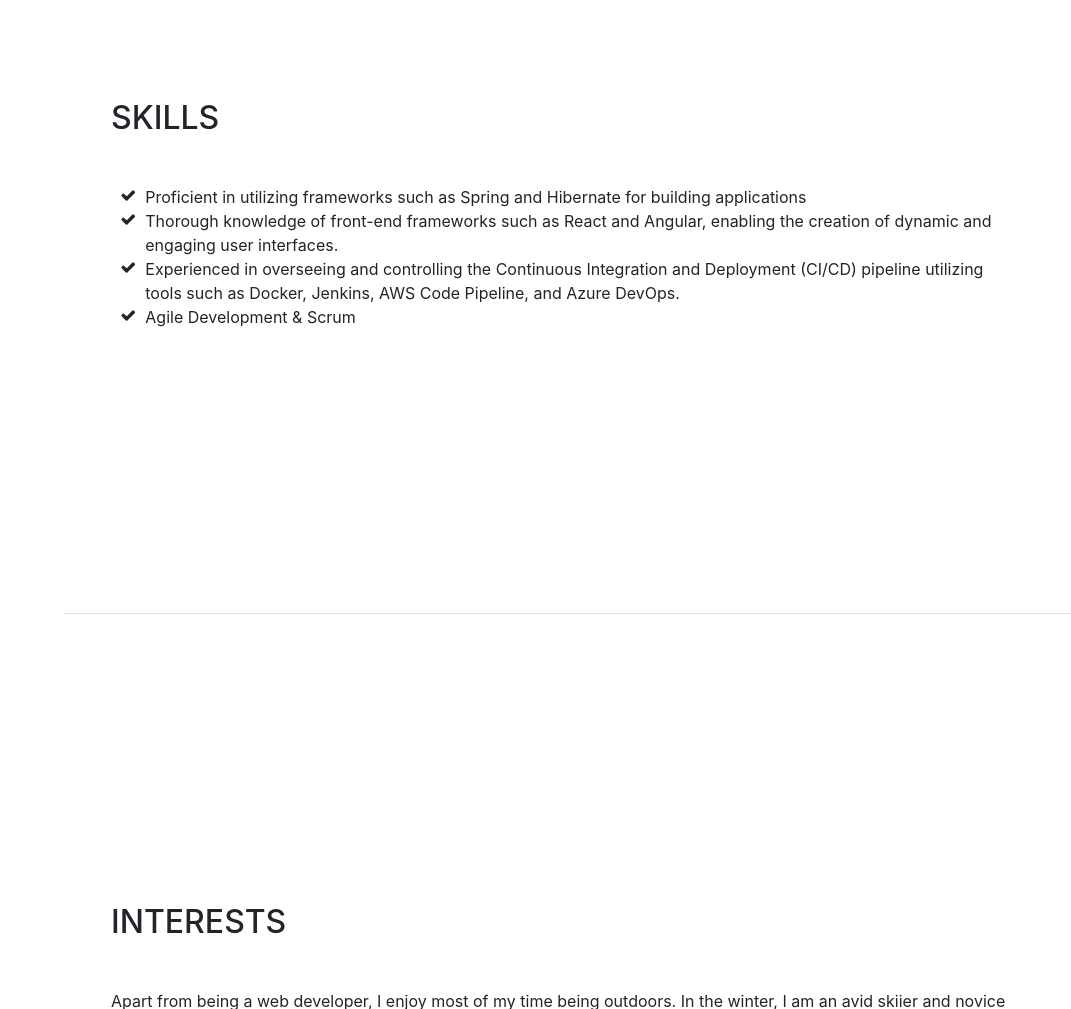
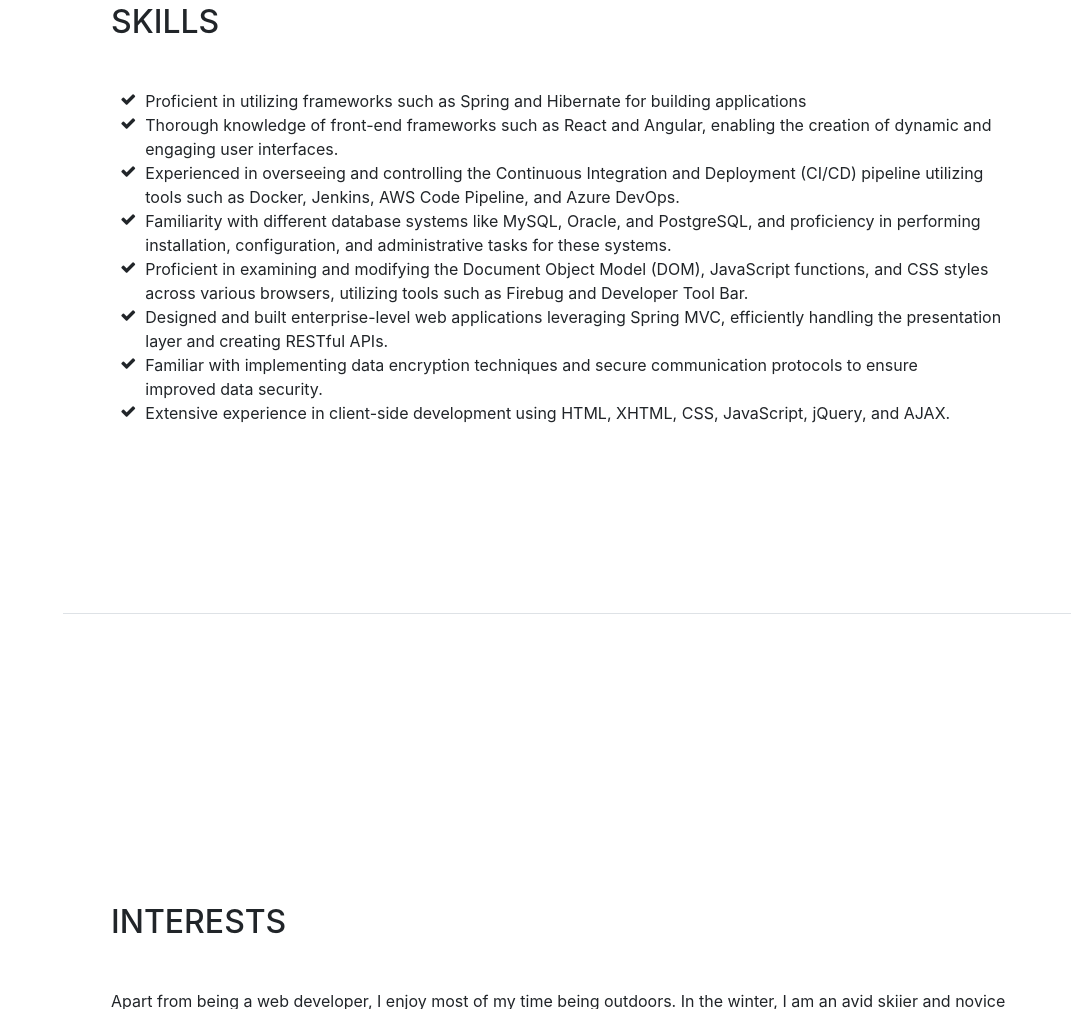
Before and after one commit to ruchita2701/ruchita.github.io, a website with bundled scripts: page index.html in a window 1280 px wide. Shown: the part 3035-4044 px from the top of the page, without its empty margins (209-1280 px from the left). Built offline with nearby package versions, Linux system fonts and the light colour scheme; a web font is replaced by a local one.

Commit message:
Update index.html

```diff
--- a/index.html
+++ b/index.html
@@ -202,8 +202,21 @@
               <i class="fa-li fa fa-check"></i>
               Experienced in overseeing and controlling the Continuous Integration and Deployment (CI/CD) pipeline utilizing tools such as Docker, Jenkins, AWS Code Pipeline, and Azure DevOps.</li>
             <li>
+             <i class="fa-li fa fa-check"></i>
+              Familiarity with different database systems like MySQL, Oracle, and PostgreSQL, and proficiency in performing installation, configuration, and administrative tasks for these systems.</li>
+            <li>
               <i class="fa-li fa fa-check"></i>
-              Agile Development &amp; Scrum</li>
+              Proficient in examining and modifying the Document Object Model (DOM), JavaScript functions, and CSS styles across various browsers, utilizing tools such as Firebug and Developer Tool Bar.</li>
+            <li>
+              <i class="fa-li fa fa-check"></i>
+              Designed and built enterprise-level web applications leveraging Spring MVC, efficiently handling the presentation layer and creating RESTful APIs.</li>
+            <li>
+              <i class="fa-li fa fa-check"></i>
+              Familiar with implementing data encryption techniques and secure communication protocols to ensure improved data security.</li>
+            <li>
+              <i class="fa-li fa fa-check"></i>
+              Extensive experience in client-side development using HTML, XHTML, CSS, JavaScript, jQuery, and AJAX.</li>
+            <li>
           </ul>
         </div>
       </section>
```
